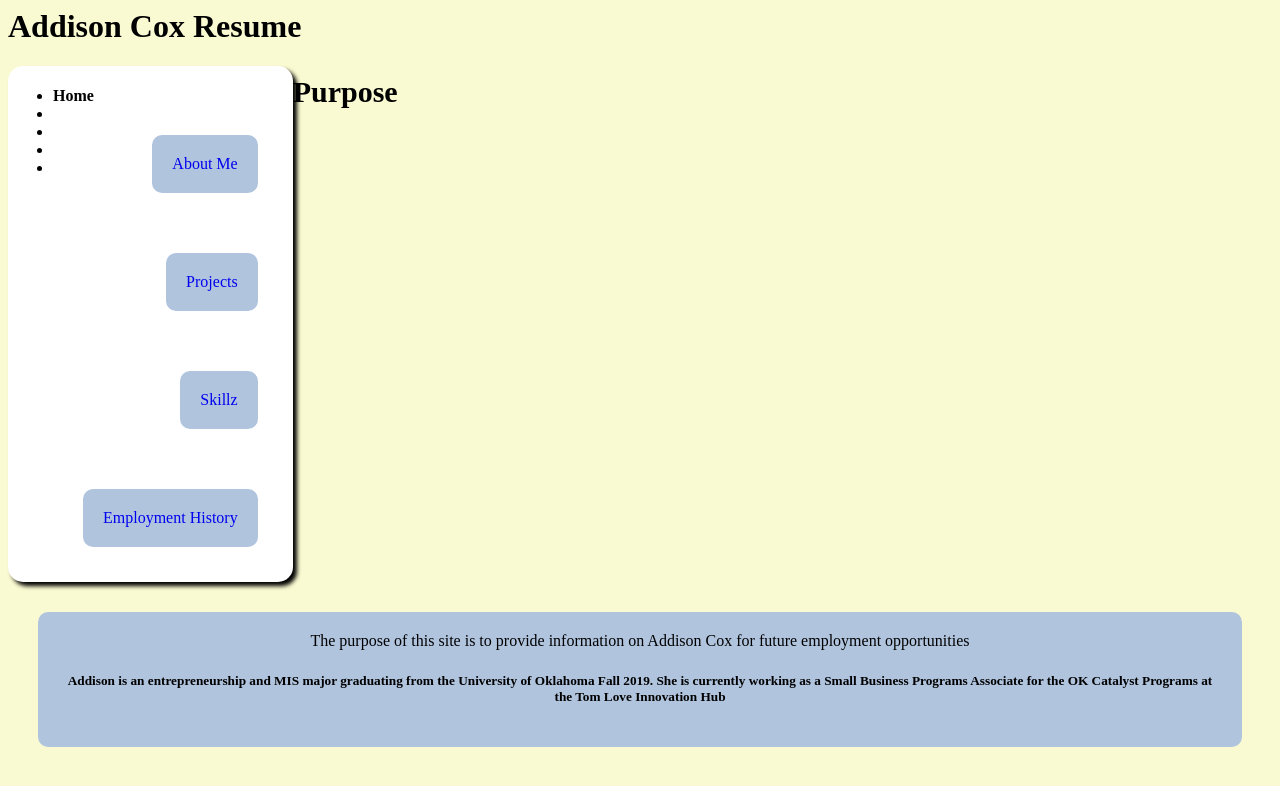
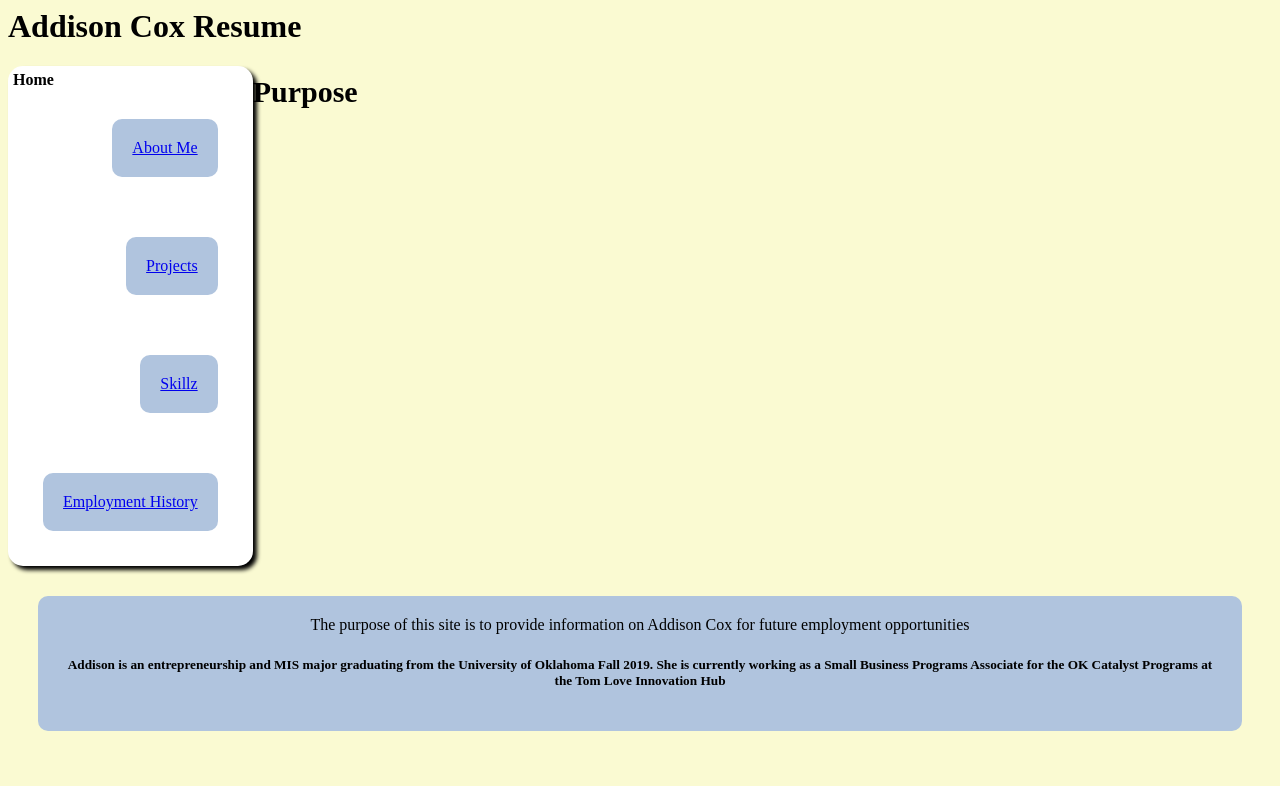
Before and after one commit to Addisonwcox-1/Addisonwcox-1.github.io, a plain HTML site: page Index.html in a window 1280 px wide. Drawn offline with Linux system fonts and the light colour scheme.

Commit message:
movin stuff around

```diff
--- a/Index.html
+++ b/Index.html
@@ -9,13 +9,11 @@
 
 
 <nav>
-    <ul>
         <li><strong>Home</strong></li>
         <li><a href="about.html">About Me</a></li>
         <li><a href="projects.html">Projects</a></li>
         <li><a href="skills.html">Skillz</a></li>
         <li><a href="employmenthistory.html">Employment History</a></li>
-    </ul>
 </nav>
 
 <body>
--- a/StyleSheet1.css
+++ b/StyleSheet1.css
@@ -11,6 +11,7 @@ h1
 h3{
     font: bold;
     font-size: 30px;
+    float: right;
 }
 
 h4{
@@ -30,15 +31,18 @@ h3{
     float: unset;
 }
 
+li {
+    list-style: none;
+}
+
 a {
 
     float: right;
     background-color: lightsteelblue;
-    text-decoration: none;
-    text-decoration: none;
     padding: 20px;
     display: block;
     border-radius: 10px;
     margin: 30px;
     text-align: center;
+    min-width: 30px;
 }
```
